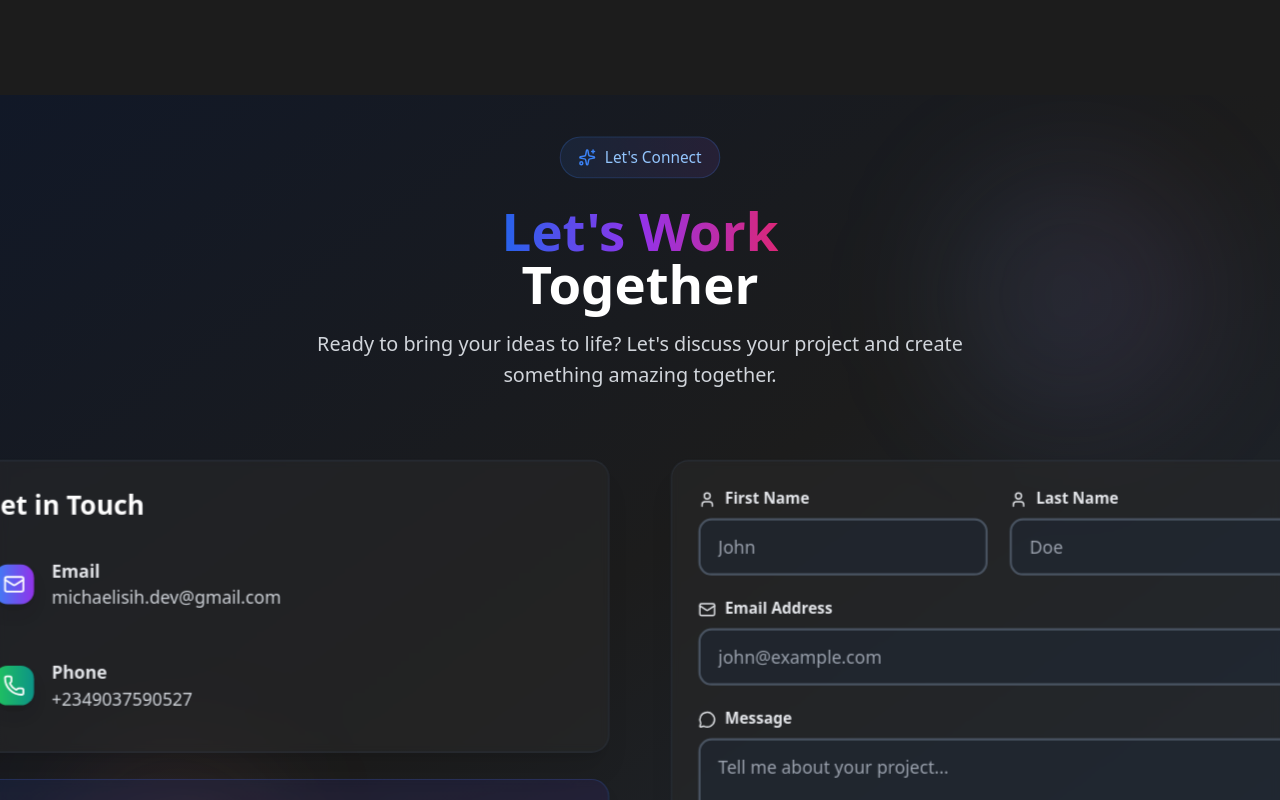
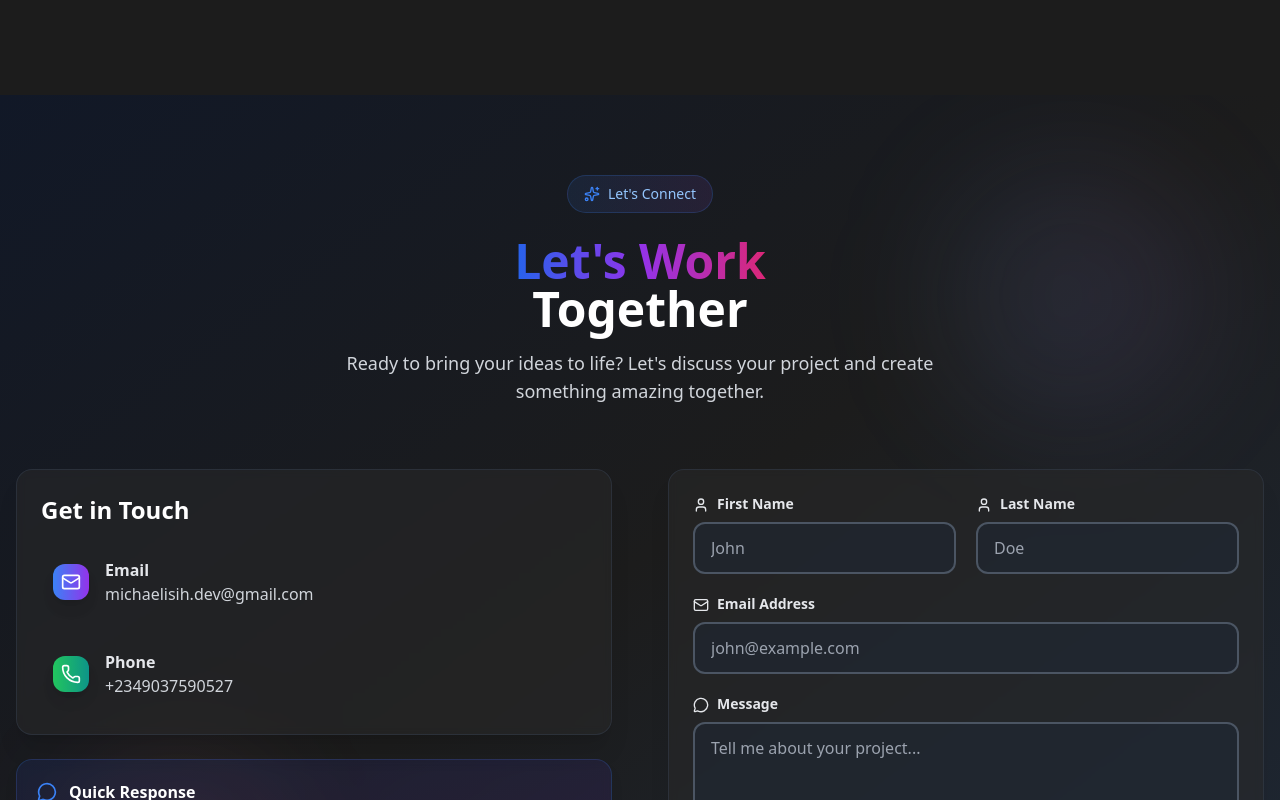
Before and after one commit to michaeljr007/portfolio-blog-automation, a Next.js app: page / in a window 1280 px wide. Shown: the part 4600-5400 px from the top of the page. Built offline with nearby package versions, Linux system fonts and the light colour scheme.

Commit message:
Add new blog post

```diff
--- a/app/components/ContactSection.tsx
+++ b/app/components/ContactSection.tsx
@@ -141,7 +141,7 @@ export default function ContactSection({ darkMode }: ContactSectionProps) {
           initial="hidden"
           whileInView="visible"
           viewport={{ once: true, margin: "-100px" }}
-          className="max-w-7xl mx-auto scale-[.8] md:scale-[1.1]"
+          className="max-w-7xl mx-auto scale-[.8] md:scale-[1]"
         >
           {/* Header */}
           <motion.div variants={itemVariants} className="text-center mb-16">
```
Also changed, not shown: 1 other file (tests, documents, lock files or other folders).
